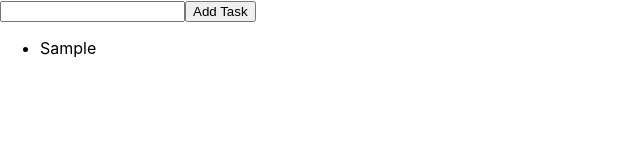
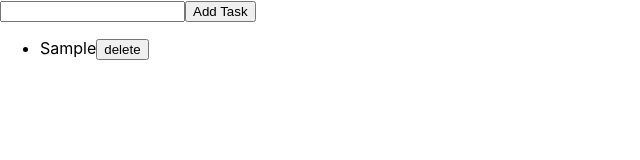
Before and after one commit to paulopiyo777/tasklist-chrome-extension, a React (Create React App) app: page / in a window 1280 px wide. Both pictures are taken after typing "Sample" into the empty fields and a click on the button "Add Task". Shown: the top 160 px of the page, without its empty margins (0-640 px from the left). Built offline with nearby package versions, Linux system fonts and the light colour scheme.

Commit message:
intial commit

```diff
--- a/src/App.js
+++ b/src/App.js
@@ -42,7 +42,8 @@ class App extends Component {
         <input type='text' value={this.state.input} onChange={e => this.setState({input: e.target.value})}></input>
         <button onClick={this.addTask.bind(this, this.state.input)}>Add Task</button>
         <ul>
-          {this.state.tasks.map(task => <li key={task.id}>{task.name}</li>)}
+          {this.state.tasks.map(task =>
+          <li key={task.id}>{task.name}<button onClick={this.deleteTask.bind(this, task.id)}>delete</button></li>)}
         </ul>
       </div>
     );
```
